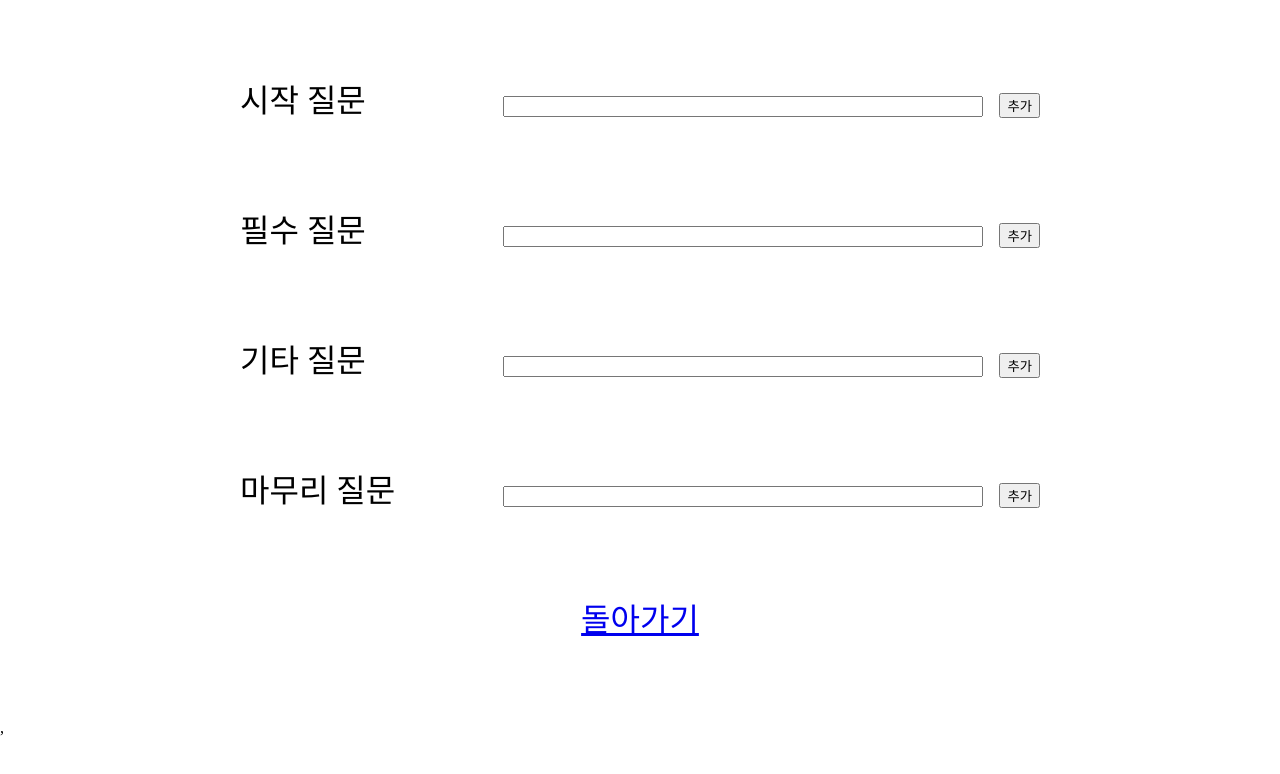
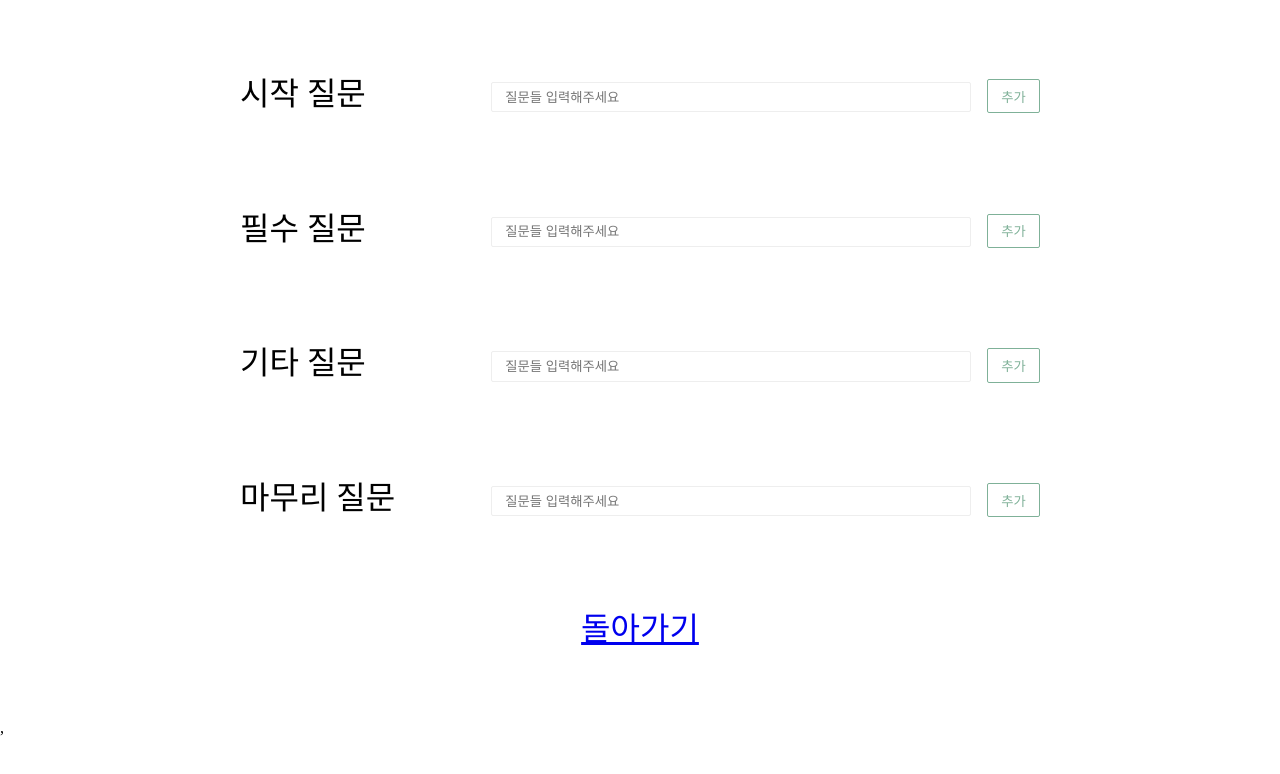
Before and after one commit to HobinLee/interview, a React app: page /setting in a window 1280 px wide. Shown: the top 774 px of the page. Built offline with nearby package versions, Linux system fonts and the light colour scheme.

Commit message:
feat: Input 구현

```diff
--- a/src/components/atoms/Input/Input.tsx
+++ b/src/components/atoms/Input/Input.tsx
@@ -1,52 +1,50 @@
-import { FontSize, Color, colors } from '@src/styles/variables';
+import { FontSize, colors, BorderRadius, borders } from '@src/styles/variables';
 import { FC, InputHTMLAttributes } from 'react';
 import styled, { css } from 'styled-components';
 
 interface InputProps {
-  fontSize: FontSize;
-  color: Color;
-  outline?: boolean;
-  block?: boolean; // width: 100%
+  fontSize?: FontSize;
+  borderRadius?: BorderRadius;
 }
 
-export const Button: FC<InputProps & InputHTMLAttributes<HTMLInputElement>> = ({
+export const Input: FC<InputProps & InputHTMLAttributes<HTMLInputElement>> = ({
   className,
-  fontSize,
-  color,
+  fontSize = 'default',
+  borderRadius = 'small',
+  onFocus,
+  onBlur,
+  onChange,
   placeholder,
-  outline = false,
-  block = false,
   children,
-}) => (
+  value,
+}) => {
+  return (
     <InputWrap
       placeholder={placeholder}
       className={className}
       fontSize={fontSize}
-    color={color}
-    outline={outline}
-    block={block}
+      borderRadius={borderRadius}
+      onFocus={onFocus}
+      onBlur={onBlur}
+      onChange={onChange}
+      value={value}
     >
       {children}
     </InputWrap>
   );
+};
 
-const InputWrap = styled.button<InputProps>`
-  ${({ fontSize, color, outline, block }) => css`
+const InputWrap = styled.input<Required<InputProps>>`
+  cursor: text !important;
+  ${({ fontSize, borderRadius }) => css`
     font-size: ${fontSize};
     outline: none;
     padding: 0.5em 1em;
-    ${outline
-      ? css`
-          border: 1px solid ${colors[color]};
-          background: white;
-          color: ${colors[color]};
-        `
-      : css`
-          background-color: ${colors[color]};
-          border: none;
-          color: ${color === 'white' || color === 'lightGray'
-            ? 'black'
-            : 'white'};
-        `}
+    cursor: pointer;
+    border-radius: ${borders[borderRadius]};
+    border: 1px solid ${colors.gray};
+    background-color: white;
+    color: ${colors.black};
+    width: 100%;
   `}
 `;
--- a/src/pages/SettingRoom/Question/index.tsx
+++ b/src/pages/SettingRoom/Question/index.tsx
@@ -1,4 +1,5 @@
 import { Button } from '@src/components/atoms/Button/Button';
+import { Input } from '@src/components/atoms/Input/Input';
 import { FC, useState } from 'react';
 import { useInput } from '../../../hooks';
 import { Question } from '../../../store/question';
@@ -39,13 +40,18 @@ const QuestionElement: FC<QuestionProps> = ({
   if (isModify) {
     return (
       <QuestionElementWrapper>
-        <input
+        <Input
           value={modifiedQuestion}
           onChange={handleModifiedQuestion}
-        ></input>
+          placeholder="질문들 입력해주세요"
+        ></Input>
         <div>
-          <Button onClick={handleConfirmModify}>수정 완료</Button>
-          <Button onClick={handleCancelModify}>수정 취소</Button>
+          <Button onClick={handleConfirmModify} color="blue">
+            수정
+          </Button>
+          <Button onClick={handleCancelModify} color="gray">
+            취소
+          </Button>
         </div>
       </QuestionElementWrapper>
     );
@@ -55,8 +61,12 @@ const QuestionElement: FC<QuestionProps> = ({
     <QuestionElementWrapper>
       <h5>{question}</h5>
       <div>
-        <Button onClick={handleModify}>수정</Button>
-        <Button onClick={deleteQuestion}>삭제</Button>
+        <Button onClick={handleModify} color="blue">
+          수정
+        </Button>
+        <Button onClick={deleteQuestion} color="red">
+          삭제
+        </Button>
       </div>
     </QuestionElementWrapper>
   );
--- a/src/pages/SettingRoom/QuestionList/index.tsx
+++ b/src/pages/SettingRoom/QuestionList/index.tsx
@@ -9,6 +9,8 @@ import { FC, useEffect, useState } from 'react';
 import { useRecoilValue } from 'recoil';
 import { useInput } from '../../../hooks';
 import QuestionElement from '../Question';
+import { Input } from '@src/components/atoms/Input/Input';
+import { Button } from '@src/components/atoms/Button/Button';
 
 type QuestionType = 'begin' | 'essential' | 'random' | 'end';
 type QuestionListProps = {
@@ -67,8 +69,14 @@ const QuestionList: FC<QuestionListProps> = ({ type }) => {
       <div className="title">
         <h4>{typeName[type]}</h4>
         <div className="add-question-button">
-          <input onChange={onChange} value={newQuestion} />
-          <button onClick={handleAddQuestion}>추가</button>
+          <Input
+            onChange={onChange}
+            value={newQuestion}
+            placeholder="질문들 입력해주세요"
+          />
+          <Button onClick={handleAddQuestion} color="green">
+            추가
+          </Button>
         </div>
       </div>
       <ul className="list">{questionList}</ul>
```
Lines whose indentation alone changed are shown as unchanged.
